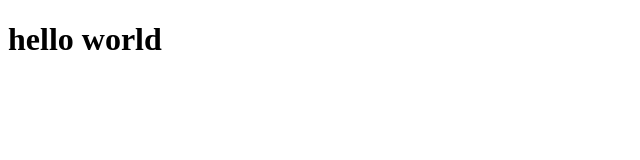
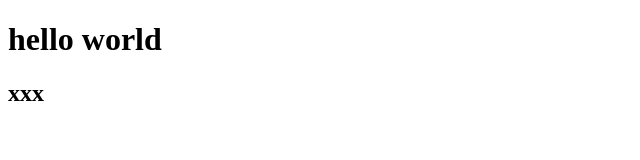
Before and after one commit to wangmiao-666/ZH-, a plain HTML site: page index.html in a window 1280 px wide. Shown: the full height of the page, 0-640 px from the left. Drawn offline with Linux system fonts and the light colour scheme.

Commit message:
这是第二次提交，修改了index.html

```diff
--- a/index.html
+++ b/index.html
@@ -8,5 +8,6 @@
 </head>
 <body>
     <h1>hello world</h1>
+    <h2>xxx</h2>
 </body>
 </html>
```
